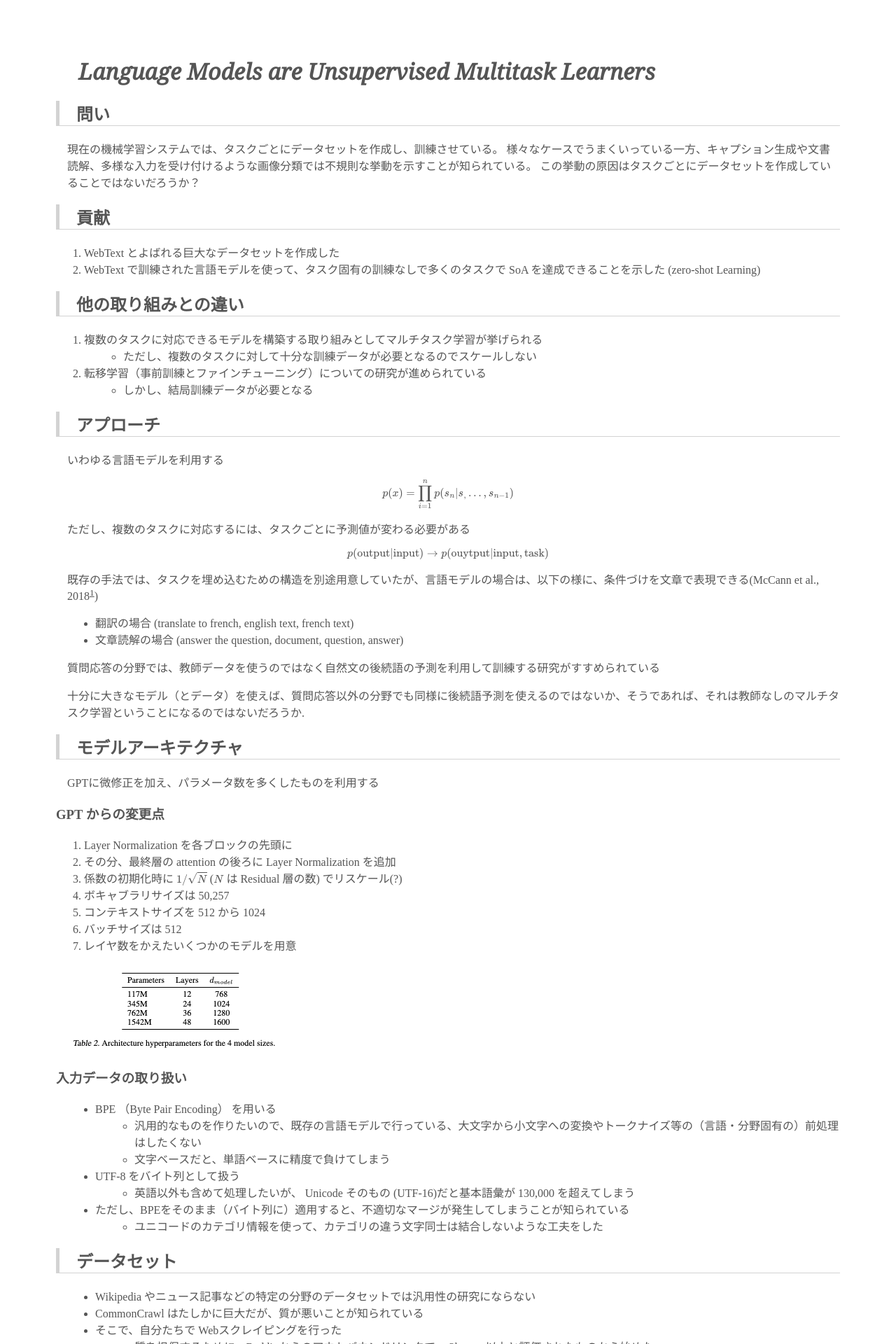
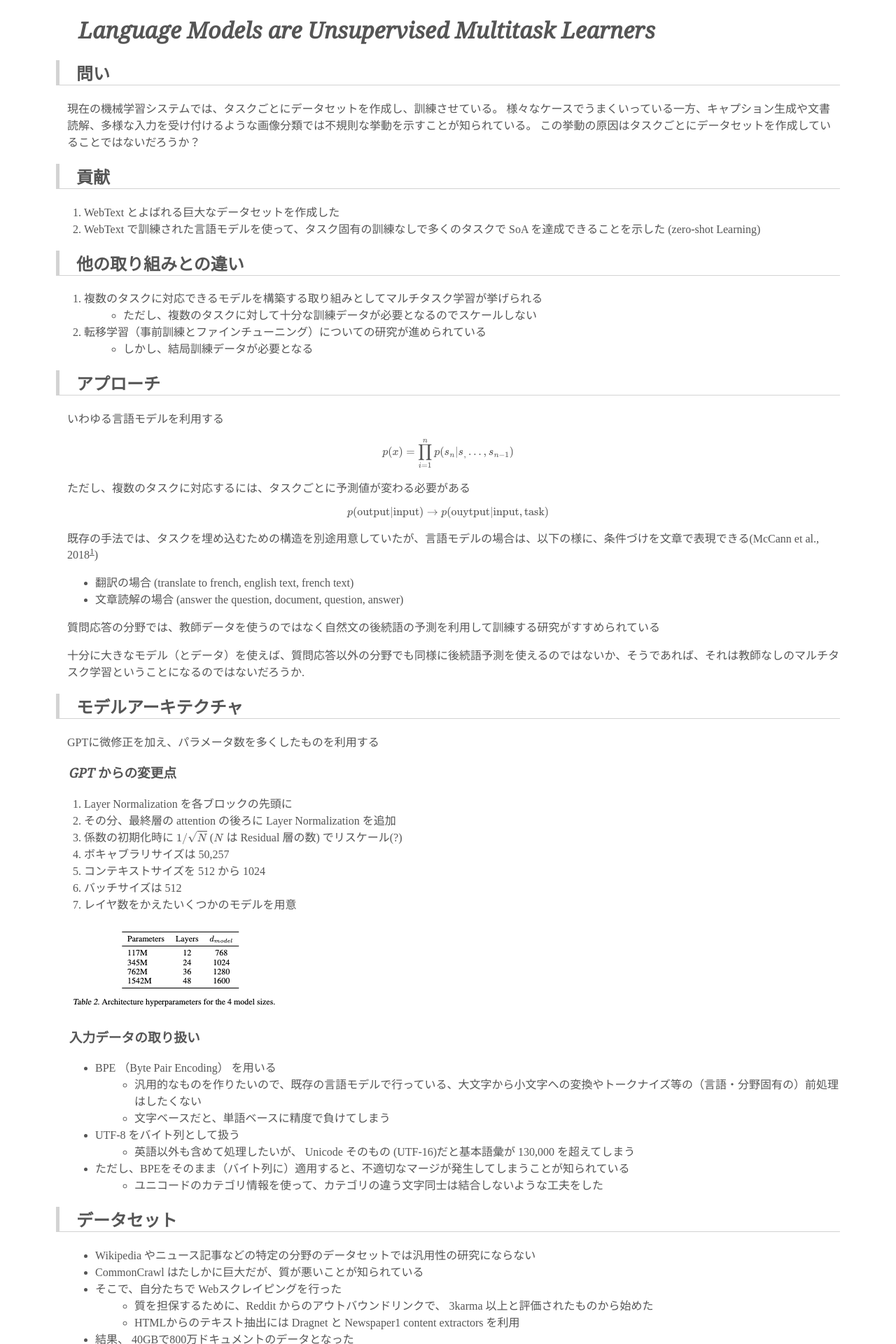
Before and after one commit to ohtaman/ohtaman.github.io, a Jekyll site: the page built from notes/gpt/gpt-2.md, in a window 1280 px wide. Shown: the top 1920 px of the page at 70% size. Built offline with Jekyll 4.4.1, drawn with Linux system fonts in a browser that asks for light colours; our own code applies the rules of GitHub Pages for plain Markdown files.

Commit message:
Update css

```diff
--- a/assets/css/default.css
+++ b/assets/css/default.css
@@ -1,14 +1,14 @@
 body {
   font-size: medium;
   color: #555;
-  margin: 5em;
+  margin: 1em 5em 1em 5em;
 }
 
 a {
   color: #555;
 }
 
-h1, h2 {
+h1, h2, h3 {
   padding-left: 1em;
   font-family: 'Noto Serif', serif;
 }
```
